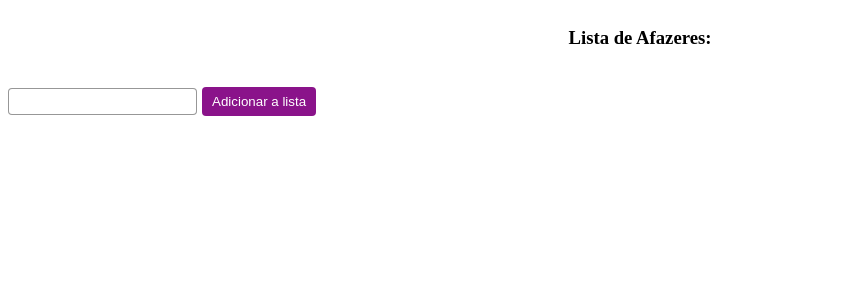
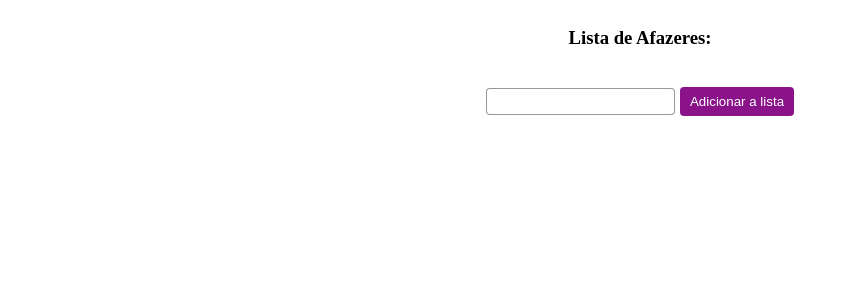
Before and after one commit to ryanlucaslemos/todoAppAngular, an Angular app: page / in a window 1280 px wide. Shown: the top 300 px of the page, without its empty margins (0-849 px from the left). Built offline with nearby package versions, Linux system fonts and the light colour scheme.

Commit message:
inclui formGroup

```diff
--- a/src/app/components/todo-form/todo-form.component.html
+++ b/src/app/components/todo-form/todo-form.component.html
@@ -1,6 +1,6 @@
-<div class="form-container">
-  <input type="text" [formControl]="name" />
-  <button class="btn btn-primary" (click)="addToList()">
-    Adicionar a lista
-  </button>
+<div class="flex-container form-container">
+  <form [formGroup]="form" (ngSubmit)="addToList()">
+    <input type="text" formControlName="name" />
+    <button class="btn btn-primary" type="submit">Adicionar a lista</button>
+  </form>
 </div>
--- a/src/app/components/todo-form/todo-form.component.ts
+++ b/src/app/components/todo-form/todo-form.component.ts
@@ -1,5 +1,5 @@
 import { Component, OnInit } from '@angular/core';
-import { FormControl } from '@angular/forms';
+import { FormControl, FormGroup } from '@angular/forms';
 import { TodoService } from 'src/app/services/todo/todo.service';
 
 @Component({
@@ -11,10 +11,12 @@ export class TodoFormComponent implements OnInit {
   constructor(private todoService: TodoService) {}
 
   ngOnInit(): void {}
-  name = new FormControl('');
+  form = new FormGroup({
+    name: new FormControl(''),
+  });
 
   addToList() {
-    this.todoService.addTodo(this.name.value);
-    this.name.setValue('');
+    this.todoService.addTodo(this.form.controls.name.value);
+    this.form.controls.name.setValue('');
   }
 }
```
